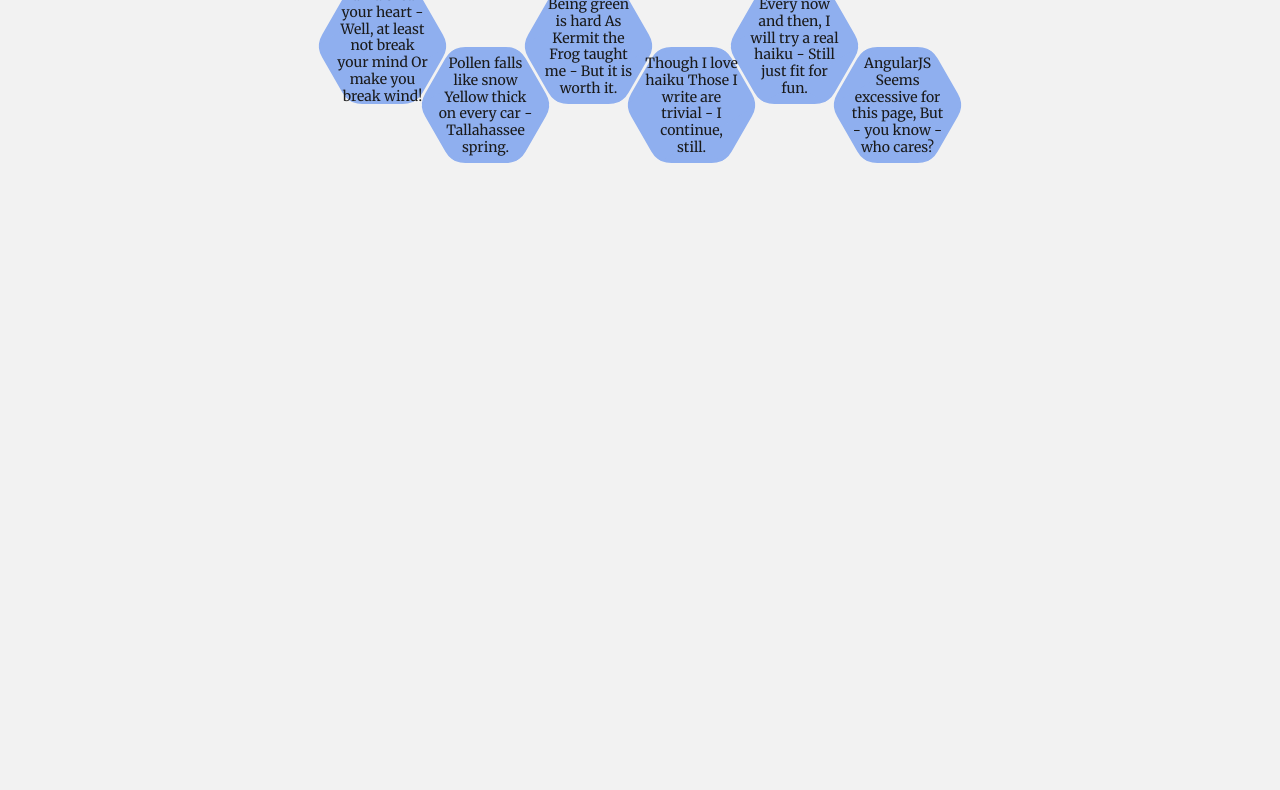
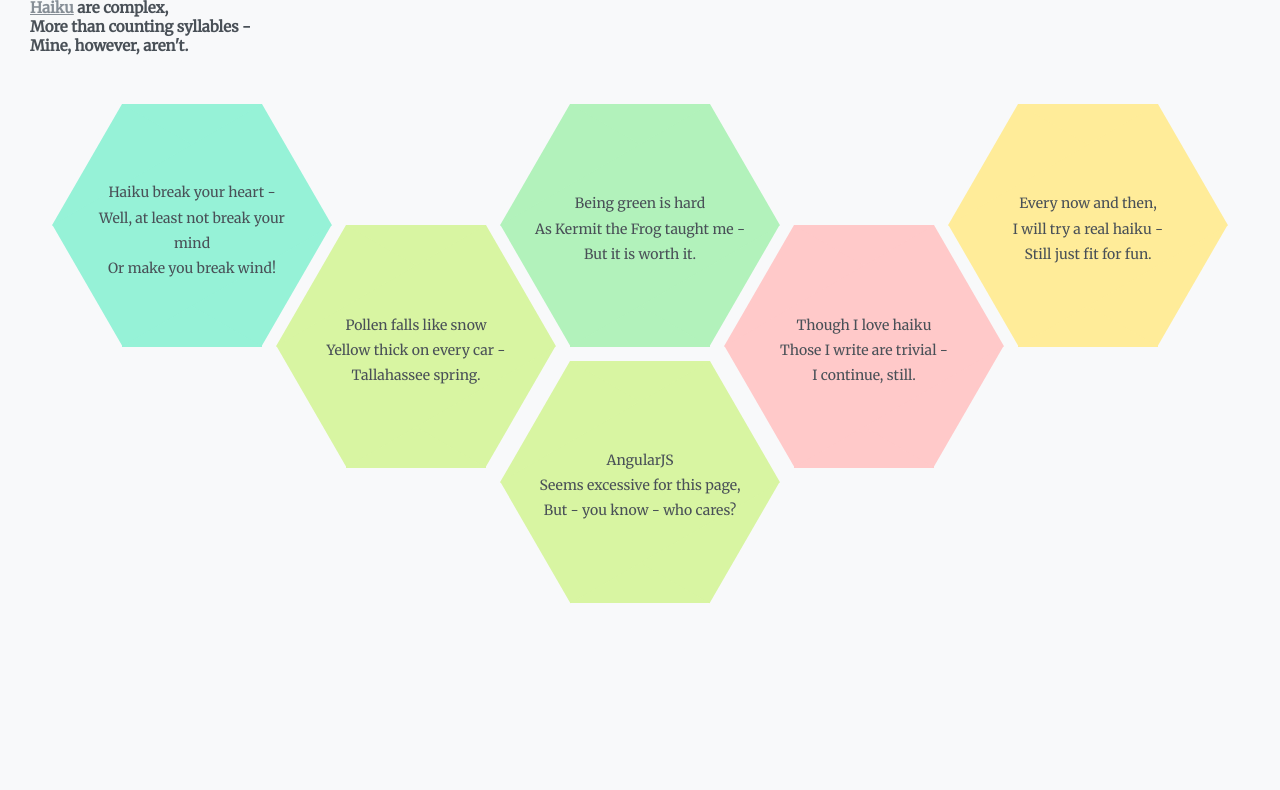
Before and after one commit to katie7r/haiku.fail, a plain HTML site: page index.html in a window 1280 px wide. Shown: the part 92-882 px from the top of the page. Before the commit the page ends 800 px from the top, so only its background shows below. Drawn offline with nearby package versions, Linux system fonts and the light colour scheme.

Commit message:
Some styles and such

```diff
--- a/app.js
+++ b/app.js
@@ -1,6 +1,7 @@
 angular
   .module('HaikuFail', [])
-  .controller('AppCtrl', AppCtrl);
+  .controller('AppCtrl', AppCtrl)
+  .directive('randomBg', randomBg);
 
 AppCtrl.$inject = ['Haiku'];
 
@@ -9,7 +10,7 @@ function AppCtrl(Haiku) {
   var vm = this;
 
   // vm.haiku = Haiku;
-  vm.haiku = batchHaiku(8);
+  vm.haiku = batchHaiku(5);
 
   function batchHaiku(batchSize) {
     var batchedHaiku = [];
@@ -19,3 +20,18 @@ function AppCtrl(Haiku) {
     return batchedHaiku;
   }
 }
+
+function randomBg() {
+  return {
+    restrict: 'A',
+    link: function($scope, element, attrs) {
+      var bgClass = 'bg-' + rnd(1, 12);
+      if (element[0].tagName !== 'BODY' && rnd(1, 10) <= 3) bgClass = 'bg';
+      element.addClass(bgClass);
+    }
+  };
+}
+
+function rnd(min, max) {
+  return Math.floor(Math.random() * (max - min + 1) + min);
+}
--- a/index.html
+++ b/index.html
@@ -10,7 +10,8 @@
   <script src="./app.js" type="text/javascript"></script>
   <script src="./haiku.js" type="text/javascript"></script>
 </head>
-<body ng-controller="AppCtrl as app">
+<body ng-controller="AppCtrl as app" random-bg>
+  <div class="everything">
     <header>
       <hgroup>
         <h1>Haiku.fail</h1>
@@ -24,7 +25,7 @@
 
     <div class="honeycomb">
       <div class="ibws-fix" ng-repeat="batch in app.haiku">
-       <div class="hexagon" ng-repeat="haiku in batch">
+         <div class="hexagon" ng-repeat="haiku in batch" random-bg>
           <div class="hexagontent haiku">
             <span>{{ haiku[0] }}</span>
             <span>{{ haiku[1] }}</span>
@@ -37,5 +38,6 @@
     <footer>
       <!-- credits @ me, short (one line) desc, links to GH/Twitter/etc. -->
     </footer>
+  </div>
 </body>
 </html>
--- a/style.css
+++ b/style.css
@@ -2,80 +2,89 @@
  * Original Hexagon Tiles code
  * from Code Pen by Graham Pyne at
  * https://codepen.io/gpyne/pen/iElhp
+ *
+ * Colors from Open Color swatches at
+ * https://yeun.github.io/open-color/
  */
 
 /*TODO size*/
 /*TODO grid/container*/
-/*TODO border radius*/
-/*TODO color(s)*/
 /*TODO haiku-specific*/
 /*TODO font*/
 
 @import url(http://fonts.googleapis.com/css?family=Merriweather);
 
-*, *::before, *::after {
+/**, *::before, *::after {
   margin: 0;
   padding: 0;
   box-sizing: border-box;
-}
+}*/
 html {
   font-family: Merriweather, Georgia, serif;
   font-size: 62.5%;
 }
 body {
-  color: hsl(0, 0%, 10%);
-  background-color: hsl(0, 0%, 95%);
-  border-top: 5px solid hsl(220, 50%, 75%);
-  max-width: 920px;
-  margin: 0 auto;
-  padding: 30px;
-  bottom: 0;
-  top: 0;
+  color: #495057;
+  background-color: #f8f9fa;
+  height: 100vh;
+  width: 100vw;
+  margin: 0;
+  padding: 0;
+  overflow-y: scroll;
+  /* idk maybe */
+  /*text-transform: lowercase;*/
+}
+.everything {
+  background-color: #495057;
+  margin-top: 1vh;
+  min-height: 99vh;
+  width: 100vw;
+  padding-bottom: 249px; /* 0.75 * hexagon height, so 1.299 * font size */
+}
+header {
+  color: #f8f9fa;
+  padding: 3em;
+}
+header h1 {
+  text-transform: lowercase;
+}
+footer {
+
+}
+
+/* hexagons */
+
+.hexagon, .hexagon::before, .hexagon::after {
+  /* easy way: height is width * 1.732 (h116/w67)
+  actual formula is 2*(width/(2*Math.tan(Math.PI/6)))
+  remove border-radius for sharp corners on hexagons */
+  font-size: 140px;
+  height: 1.732em;
+  width: 1em;
+  /* border-radius: 20%/5%; */
 }
 .hexagon {
   position: relative;
   display: inline-block;
-  /* left/right margin approx. 25% of .hexagon width + spacing */
-  margin: 1px 18px;
-  background-color: hsl(220, 75%, 75%);
+  /* left/right margin approx. 25% of .hexagon width + spacing (ml/r18) */
+  /*margin: 1px 0.25em;*/
+  margin: 0.05em 0.30em;
+  background-color: #f8f9fa;
   text-align: center;
 }
-.hexagon, .hexagon::before, .hexagon::after {
-  /* easy way: height is width * 1.732
-  actual formula is 2*(width/(2*Math.tan(Math.PI/6)))
-  remove border-radius for sharp corners on hexagons */
-  width: 67px;
-  height: 116px;
-  border-radius: 20%/5%;
-}
-.hexagon::before {
+.hexagon::before, .hexagon::after {
   background-color: inherit;
   content: "";
   position: absolute;
   left: 0;
-  transform: rotate(-60deg);
 }
-.hexagon::after {
-  background-color: inherit;
-  content: "";
-  position: absolute;
-  left: 0;
-  transform: rotate(60deg);
+.hexagon::before { transform: rotate(-60deg); }
+.hexagon::after  { transform: rotate(60deg);  }
+.hexagon:nth-child(even) {
+  /* top approx. 50% of .hexagon height + spacing (t59) */
+  top: 0.866em;
 }
-.hexagon:nth-child(even) {
-  /* top approx. 50% of .hexagon height + spacing */
-  top: 59px;
-}
-.hexagon:hover {
-  background-color: hsla(60, 75%, 75%, 1.0);
-  cursor: pointer;
-  z-index: 105;
-}
-.hexagon:active {
-  background-color: hsla(60, 75%, 50%, 1.0);
-  z-index: 110;
-}
-.hexanone {
+/*.hexanone {
   position: relative;
   display: inline-block;
   width: 67px;
@@ -84,15 +93,15 @@ body {
 }
 .hexanone:nth-child(even) {
   top: 59px;
-}
+}*/
 .hexagontent {
+  font-size: 1.4rem;
   position: absolute;
   top: 50%;
   left: 50%;
-  transform: translate(-50%, -50%);
-  width: 140%;
-  font-size: 1.4rem;
-  line-height: 1.2;
+  transform: translate(-50%, -45%);
+  width: 160%;
+  line-height: 1.8;
   z-index: 100;
 }
 .ibws-fix {
@@ -103,3 +112,116 @@ body {
   margin: 0 auto;
   text-align: center;
 }
+
+/* haiku-specific */
+
+.haiku {
+
+}
+.haiku span {
+  display: block;
+}
+
+/* COLORS
+ * bg-1:  red
+ * bg-2:  pink
+ * bg-3:  grape
+ * bg-4:  violet
+ * bg-5:  indigo
+ * bg-6:  blue
+ * bg-7:  cyan
+ * bg-8:  teal
+ * bg-9:  green
+ * bg-10: lime
+ * bg-11: yellow
+ * bg-12: orange
+ *
+ * some hex set with .bg to inherit body bg color
+*/
+
+/* mid-pastel hex on dark page */
+
+body {
+  color: #495057;
+  background-color: #f8f9fa;
+}
+.everything {
+  background-color: #f8f9fa;
+}
+header, footer {
+  color: #495057;
+}
+header a, footer a {
+  color: #868e96;
+}
+.bg-1,  .bg-1  .bg { background-color: #ffc9c9; }
+.bg-2,  .bg-2  .bg { background-color: #fcc2d7; }
+.bg-3,  .bg-3  .bg { background-color: #eebefa; }
+.bg-4,  .bg-4  .bg { background-color: #d0bfff; }
+.bg-5,  .bg-5  .bg { background-color: #bac8ff; }
+.bg-6,  .bg-6  .bg { background-color: #a3daff; }
+.bg-7,  .bg-7  .bg { background-color: #99e9f2; }
+.bg-8,  .bg-8  .bg { background-color: #96f2d7; }
+.bg-9,  .bg-9  .bg { background-color: #b2f2bb; }
+.bg-10, .bg-10 .bg { background-color: #d8f5a2; }
+.bg-11, .bg-11 .bg { background-color: #ffec99; }
+.bg-12, .bg-12 .bg { background-color: #ffd8a8; }
+
+/* dark hex on light page */
+/*
+body {
+  color: #dee2e6;
+  background-color: #495057;
+}
+.everything {
+  background-color: #e9ecef;
+}
+header, footer {
+  color: #495057;
+}
+header a, footer a {
+  color: #868e96;
+}
+.bg-1,  .bg-1  .bg { background-color: #f03e3e; }
+.bg-2,  .bg-2  .bg { background-color: #d6336c; }
+.bg-3,  .bg-3  .bg { background-color: #ae3ec9; }
+.bg-4,  .bg-4  .bg { background-color: #7048e8; }
+.bg-5,  .bg-5  .bg { background-color: #4263eb; }
+.bg-6,  .bg-6  .bg { background-color: #1c7cd6; }
+.bg-7,  .bg-7  .bg { background-color: #1098ad; }
+.bg-8,  .bg-8  .bg { background-color: #0ca678; }
+.bg-9,  .bg-9  .bg { background-color: #37b24d; }
+.bg-10, .bg-10 .bg { background-color: #74b816; }
+.bg-11, .bg-11 .bg { background-color: #f59f00; }
+.bg-12, .bg-12 .bg { background-color: #f76707; }
+*/
+
+/* light-pastel hex on dark page */
+
+/*
+body {
+  color: #495057;
+  background-color: #f8f9fa;
+}
+.everything {
+  background-color: #868e96;
+}
+header, footer {
+  color: #f8f9fa;
+}
+header a, footer a {
+  color: #f1f3f5;
+}
+.bg-1,  .bg-1  .bg { background-color: #fff5f5; }
+.bg-2,  .bg-2  .bg { background-color: #fff0f6; }
+.bg-3,  .bg-3  .bg { background-color: #f8f0fc; }
+.bg-4,  .bg-4  .bg { background-color: #f3f0ff; }
+.bg-5,  .bg-5  .bg { background-color: #edf2ff; }
+.bg-6,  .bg-6  .bg { background-color: #e8f7ff; }
+.bg-7,  .bg-7  .bg { background-color: #e3fafc; }
+.bg-8,  .bg-8  .bg { background-color: #e6fcf5; }
+.bg-9,  .bg-9  .bg { background-color: #ebfbee; }
+.bg-10, .bg-10 .bg { background-color: #f4fce3; }
+.bg-11, .bg-11 .bg { background-color: #fff9db; }
+.bg-12, .bg-12 .bg { background-color: #fff4e6; }
+*/
```
Lines whose indentation alone changed are shown as unchanged.
